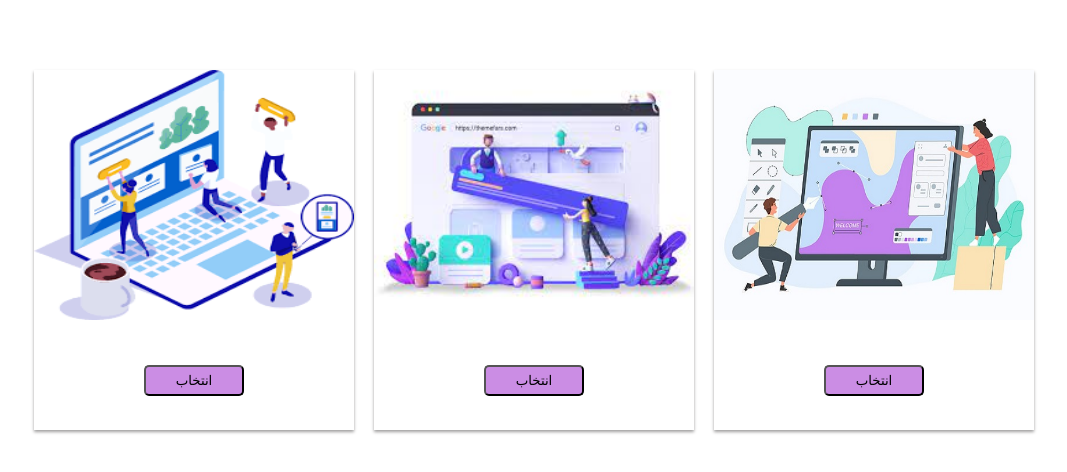
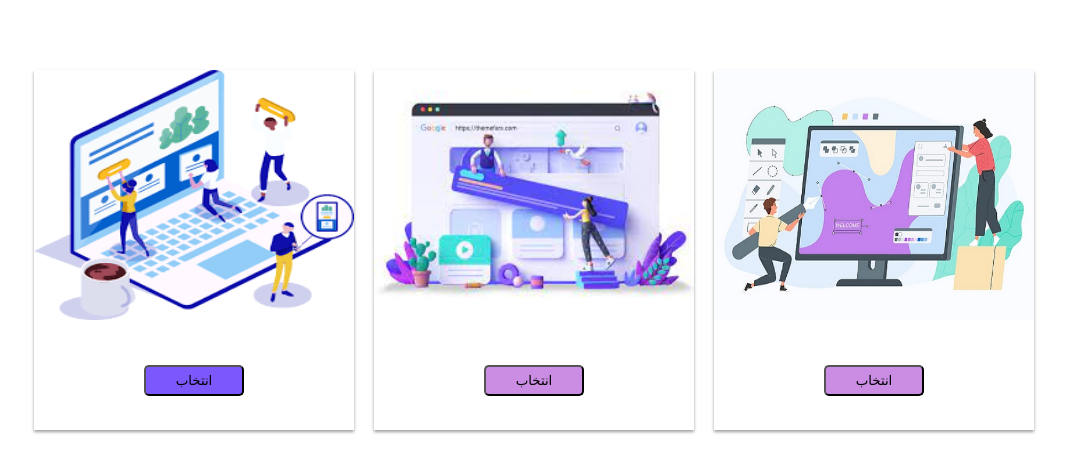
Before and after one commit to MelikaGhlmalibeigi/Code-rulers-web, a plain HTML site: page index.html in a window 1280 px wide. In both pictures the pointer is over the button 230 px from the left and 380 px from the top of the page. Shown: the top 472 px of the page, without its empty margins (36-1103 px from the left). Drawn offline with Linux system fonts and the light colour scheme.

Commit message:
hover btn

```diff
--- a/style/style.css
+++ b/style/style.css
@@ -36,6 +36,7 @@ body {
   margin-right: auto;
   margin-top: 15px;
 }
+
 .button {
   width: 100px;
   padding: 6px;
@@ -43,3 +44,6 @@ body {
   border-radius: 5px;
   color: black;
 }
+.button:hover {
+  background-color: rgb(124, 88, 252);
+}
```
